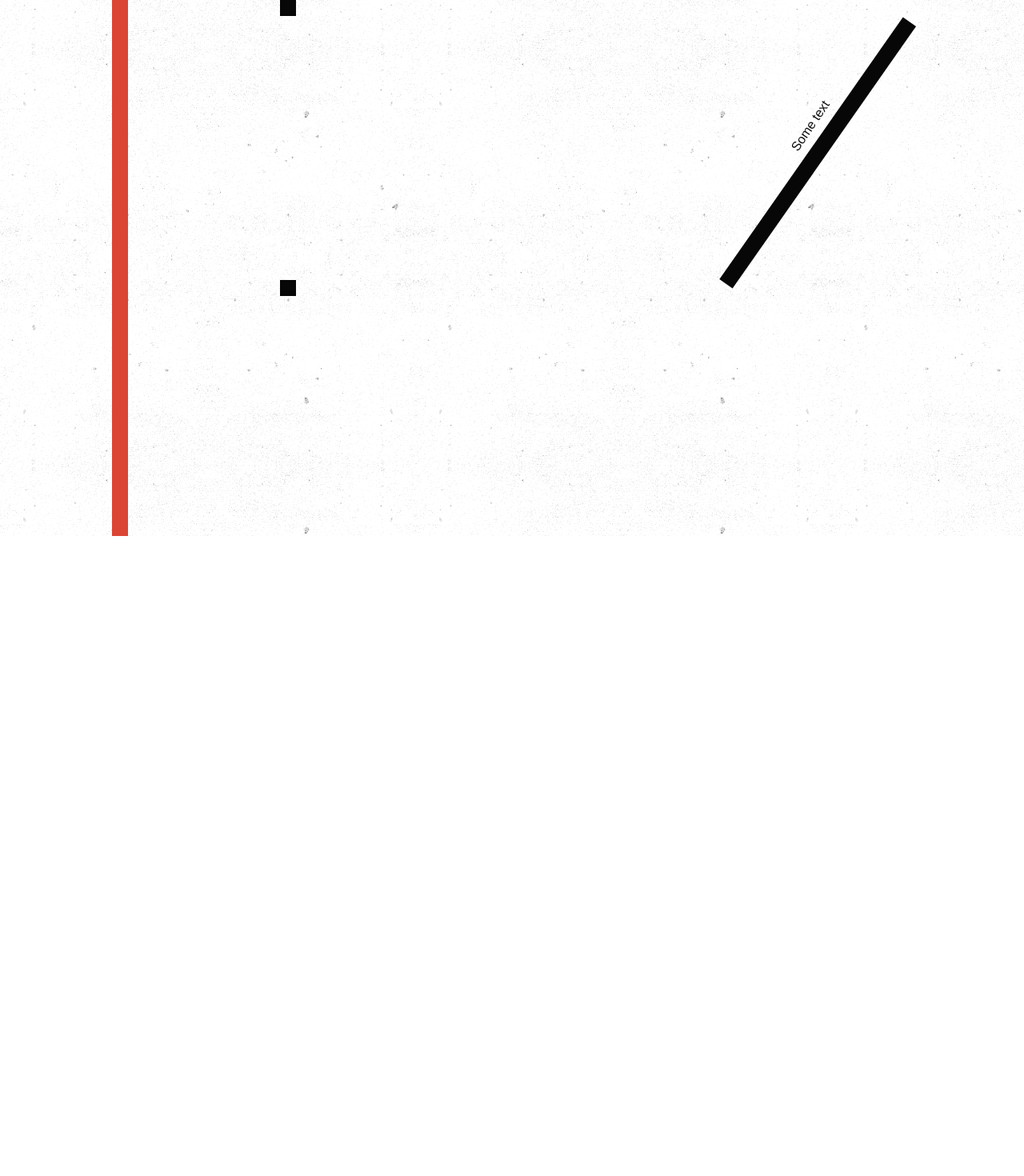
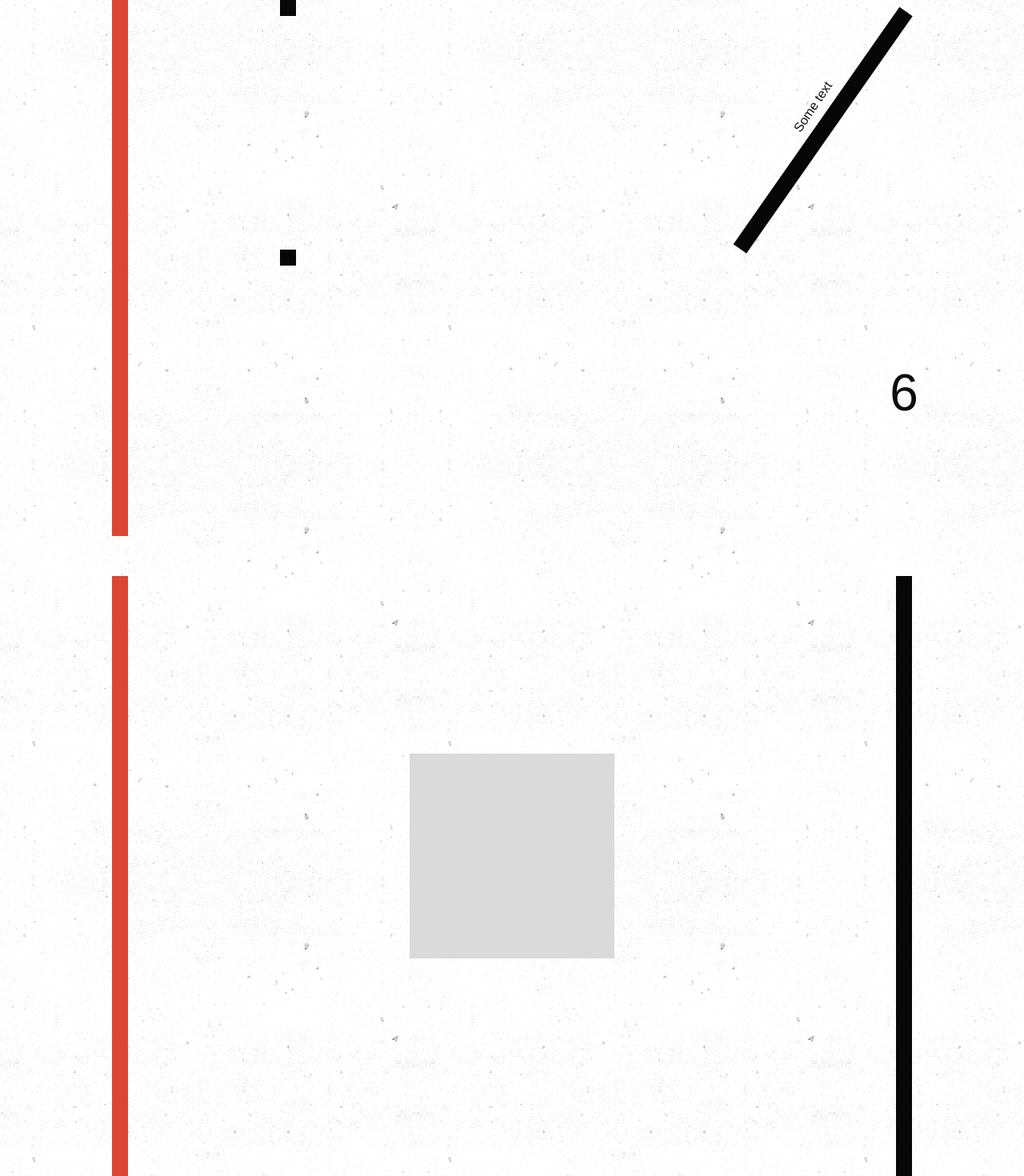
Before and after one commit to barbaraperic/doodle-motion, a Next.js app: page / in a window 1280 px wide. Shown: the part 978-2448 px from the top of the page at 80% size. Before the commit the page ends 1648 px from the top, so only its background shows below. Built offline with nearby package versions, Linux system fonts and the light colour scheme; a web font is replaced by a local one.

Commit message:
third section

```diff
--- a/app/components/Main.module.css
+++ b/app/components/Main.module.css
@@ -1,7 +1,7 @@
 .main-wrapper {
     grid-template-areas:
         'bar2-a ...... dot-b'
-        'bar2-a ...... dot-a'
+        'bar2-a number dot-a'
         'bar2-a rotated-text bar2-b'
         'bar2-a rotated-text bar2-b';
 }
@@ -37,13 +37,19 @@
     background-color: var(--black-color-hsl);
 }
 
+.number {
+    grid-area: number;
+    font-size: 4rem;
+    display: block;
+}
+
 @media (min-width: 700px) {
     .main-wrapper {
         grid-template-areas:
-            'bar2-a ...... ...... ...... ...... ...... ......'
+            '...... ...... ...... ...... ...... ...... ......'
             'bar2-a ...... ...... ...... ...... rotated-text bar2-b'
             'bar2-a ...... ...... dot-a ...... rotated-text bar2-b'
-            'bar2-a ...... ...... dot-b ...... ...... ......';
+            'bar2-a ...... ...... dot-b ...... ...... number';
     }
 
     .bar-b {
@@ -56,4 +62,10 @@
         transform: rotate(214deg) translateX(70%) translateY(-15%);
         text-align: center;
     }
+
+    .number {
+        display: flex;
+        justify-content: center;
+        align-items: center;
+    }
 }
--- a/app/components/Main.tsx
+++ b/app/components/Main.tsx
@@ -10,7 +10,7 @@ export default function Main() {
             </div>
             <div className={`${styles['dot-a']}`}></div>
             <div className={`${styles['dot-b']}`}></div>
-            <div></div>
+            <div className={`${styles['number']}`}>6</div>
             <div></div>
         </div>
     )
--- /dev/null
+++ b/app/components/SectionRotated.module.css
@@ -0,0 +1,51 @@
+.gallery {
+    height: 100vh;
+    position: relative;
+    margin: 0 auto;
+    grid-template-areas:
+        'bar3-a ...... ......'
+        'bar3-a ...... ......'
+        'bar3-a ...... bar3-b'
+        'bar3-a ...... bar3-b';
+}
+
+.bar3-a {
+    grid-area: bar3-a;
+    background-color: var(--accent-color-hsl);
+}
+
+.bar3-b {
+    grid-area: bar3-b;
+    background-color: var(--black-color-hsl);
+}
+
+.circle {
+    position: absolute;
+    inset: calc(50% - 10vw);
+    background-color: rgb(218, 218, 218);
+}
+
+@media (min-width: 700px) {
+    .gallery {
+        grid-template-areas:
+            '...... ...... ...... ...... ...... ...... ......'
+            'bar3-a ...... ...... ...... ...... ...... bar3-b'
+            'bar3-a ...... ...... ...... ...... ...... bar3-b'
+            'bar3-a ...... ...... ..... ...... ...... bar3-b';
+    }
+
+    .bar3-b {
+        background-color: var(--black-color-hsl);
+    }
+
+    .rotated-text {
+        transform: rotate(214deg) translateX(70%) translateY(-15%);
+        text-align: center;
+    }
+
+    .number {
+        display: flex;
+        justify-content: center;
+        align-items: center;
+    }
+}
--- /dev/null
+++ b/app/components/SectionRotated.tsx
@@ -0,0 +1,13 @@
+import styles from './SectionRotated.module.css'
+
+export default function SectionRotated() {
+    return (
+        <div className={`${styles['gallery']} grid-wrapper`}>
+            <div className={`${styles['bar3-a']}`}></div>
+            <div className={`${styles['bar3-b']}`}></div>
+            <div></div>
+            <div></div>
+            <div className={`${styles['circle']}`}></div>
+        </div>
+    )
+}
--- a/app/page.tsx
+++ b/app/page.tsx
@@ -1,11 +1,13 @@
 import Header from './components/Header'
 import Main from './components/Main'
+import SectionRotated from './components/SectionRotated'
 
 export default function Home() {
     return (
         <div className="container">
             <Header />
             <Main />
+            <SectionRotated />
         </div>
     )
 }
```
